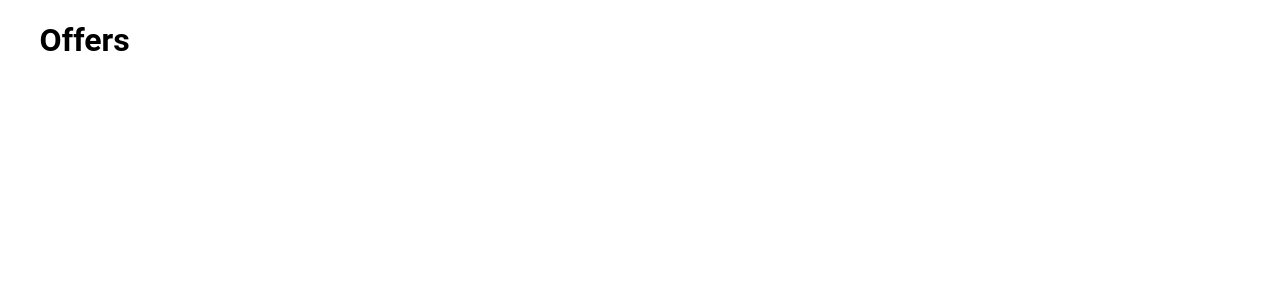
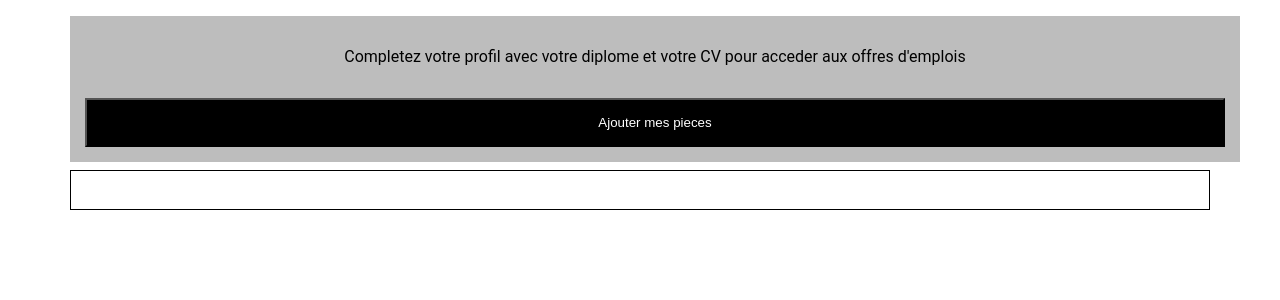
Before and after one commit to StanDelamourd/poc-nuxt, a Nuxt app: page /offers in a window 1280 px wide. Shown: the top 300 px of the page. Built offline with nearby package versions, Linux system fonts and the light colour scheme.

Commit message:
Add filter component

```diff
--- /dev/null
+++ b/components/filter/index.vue
@@ -0,0 +1,28 @@
+<template>
+  <select>
+    <option v-for="data in datas" :key="data.value" :value="data.value">{{data.value}}</option>
+  </select>
+</template>
+<script>
+export default {
+  name: 'filter',
+  props: {
+    datas: {
+      type: Array,
+      required: true
+    }
+  }
+}
+</script>
+<style scoped>
+select{
+    background: grey;
+    color: black;
+    width: 100%;
+    height: 5vh;
+    margin-top: 1vh;
+  }
+  option {
+    color: black;
+  }
+</style>
--- a/pages/offers/index.vue
+++ b/pages/offers/index.vue
@@ -1,12 +1,116 @@
 <template>
-  <h1>Offers</h1>
+  <div>
+    <div class="complete">
+      <p>Completez votre profil avec votre diplome et votre CV pour acceder aux offres d'emplois</p>
+      <Button title="Ajouter mes pieces"/>
+    </div>
+    <div class="filters">
+      <input type="search">
+      <div class="filters__select">
+        <Filter :datas="times" />
+        <Filter :datas="missions" />
+      </div>
+    </div>
+    <div class="offers">
+
+    </div>
+  </div>
 </template>
 
 <script>
+import Button from '../../components/button';
+import Filter from '../../components/filter';
+
 export default {
-
+  components:{
+    Button,
+    Filter
+  },
+  data(){
+    return {
+      times:[
+        {
+          value: '6 mois'
+        },
+        {
+          value: '12 mois'
+        },
+        {
+          value: '18 mois'
+        },
+        {
+          value: '24 mois'
+        }
+      ],
+      missions: [
+        {
+          value: 'Infirmier'
+        },
+        {
+          value: 'Medecin'
+        },
+        {
+          value: 'Educateur(rice)'
+        }
+      ],
+      offers: [
+        {
+          profession: 'Infirmier',
+          place: 'EHPAD, Bordeaux',
+          type: 'CDD',
+          time: '18 mois'
+        },
+        {
+          profession: 'Infirmier',
+          place: 'EHPAD, Bordeaux',
+          type: 'CDD',
+          time: '18 mois'
+        },
+        {
+          profession: 'Infirmier',
+          place: 'EHPAD, Bordeaux',
+          type: 'CDD',
+          time: '18 mois'
+        },
+        {
+          profession: 'Infirmier',
+          place: 'EHPAD, Bordeaux',
+          type: 'CDD',
+          time: '18 mois'
+        },
+        {
+          profession: 'Infirmier',
+          place: 'EHPAD, Bordeaux',
+          type: 'CDD',
+          time: '18 mois'
+        },
+        {
+          profession: 'Infirmier',
+          place: 'EHPAD, Bordeaux',
+          type: 'CDD',
+          time: '18 mois'
+        }
+      ]
+    }
+  }
 }
 </script>
 
 <style scoped>
+  .complete{
+    margin-top: 2vh;
+    width: 100%;
+    padding: 15px;
+    background: rgba(125, 125, 125, .5);
+    text-align: center;
+  }
+  .complete p {
+    padding-bottom: 2vh;
+  }
+  input {
+    width: 100%;
+    border: 1px solid black;
+    height: 5vh;
+    margin-top: 1vh;
+  }
 </style>
```
